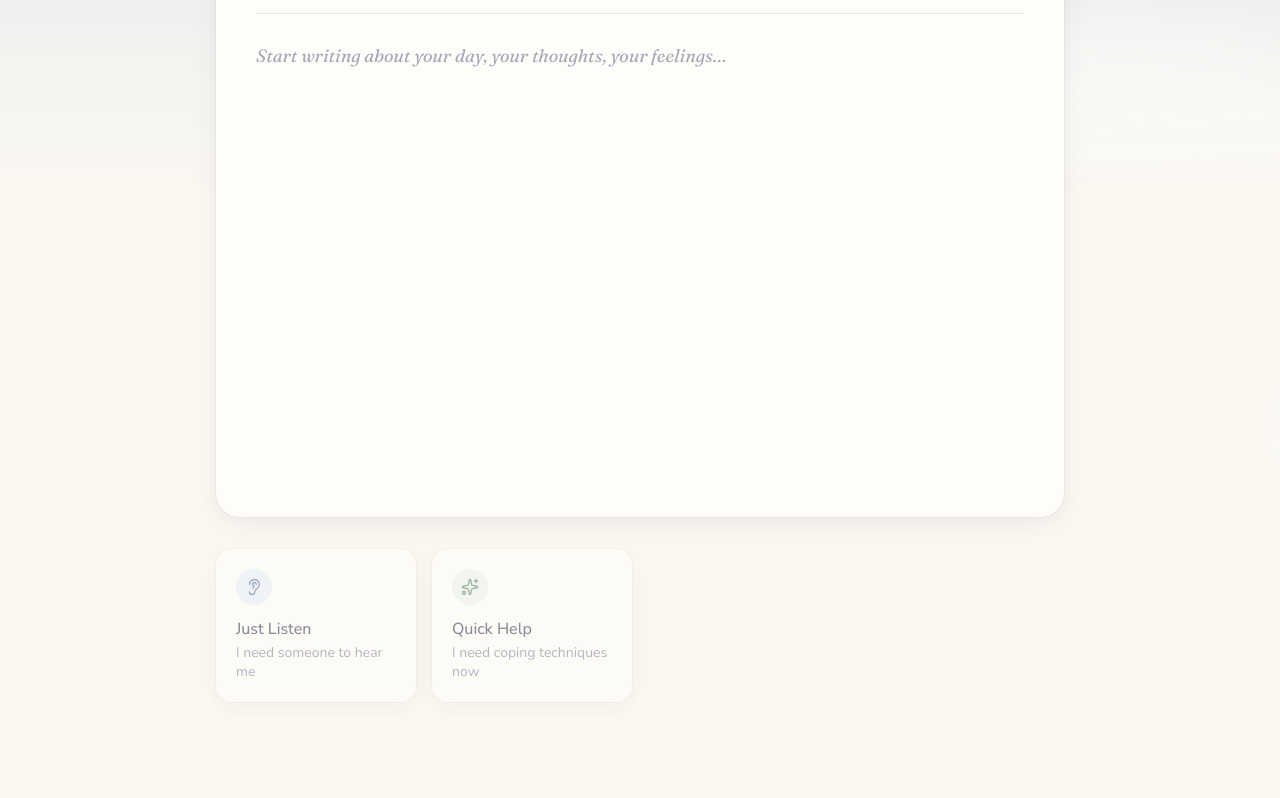
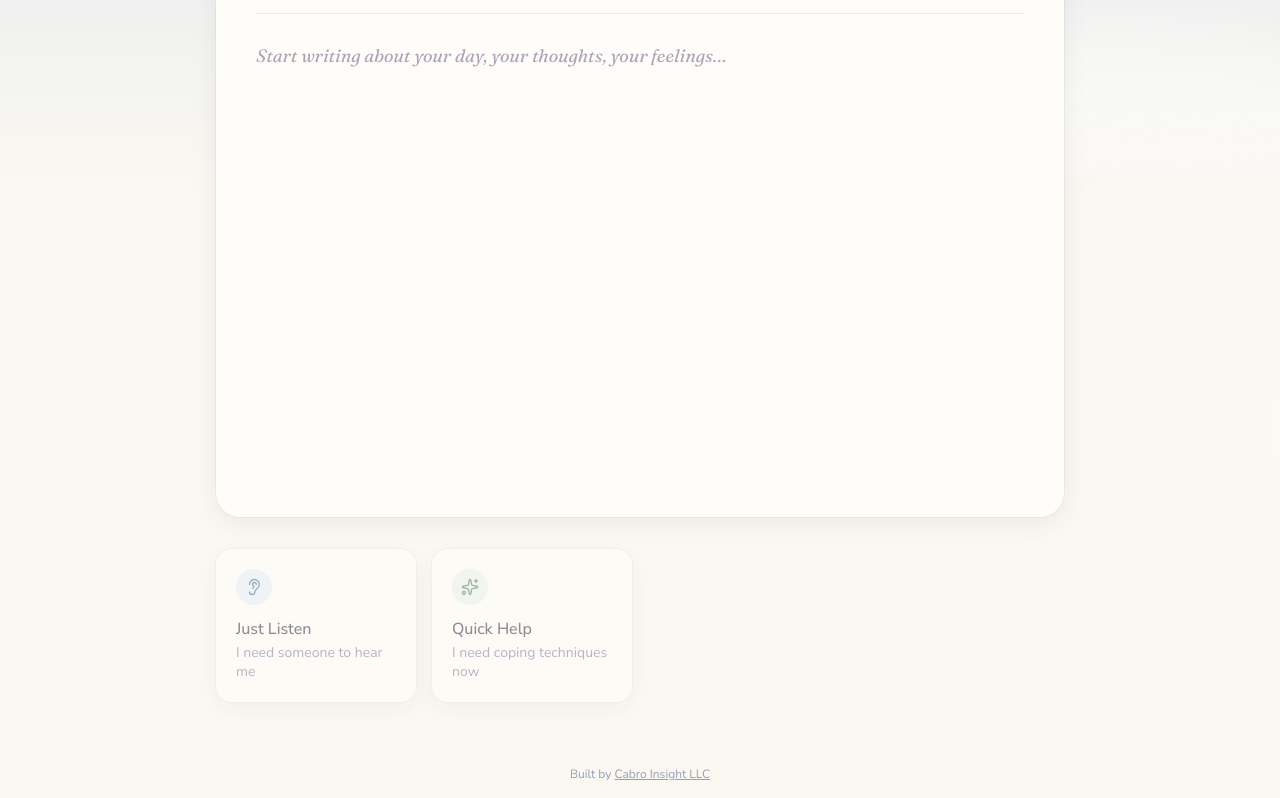
Before and after one commit to gkatsikis/MindfulCompanion, a React (Vite) app in the folder frontend/: page / in a window 1280 px wide. Shown: the part 299-1097 px from the top of the page. Before the commit the page ends 1049 px from the top, so only its background shows below. Built offline with nearby package versions, Linux system fonts and the light colour scheme; no server answers.

Commit message:
add gkats.dev backlink

```diff
--- a/frontend/src/App.tsx
+++ b/frontend/src/App.tsx
@@ -43,6 +43,12 @@ const AppContent: React.FC = () => {
           }
         />
       </Routes>
+      <footer className="text-center py-4 text-xs text-slate-400">
+        Built by{' '}
+        <a href="https://gkats.dev" rel="noopener" className="underline hover:text-slate-600">
+          Cabro Insight LLC
+        </a>
+      </footer>
     </div>
   );
 };
```
